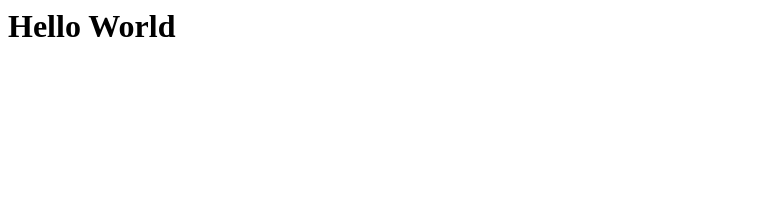
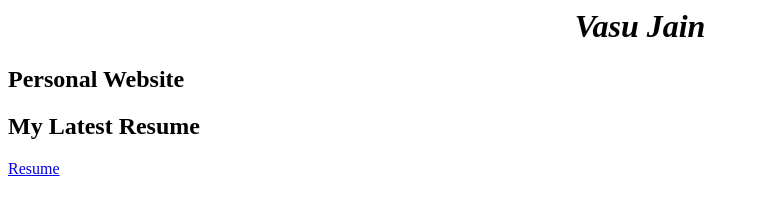
Before and after one commit to vasujan/vasujan.github.io, a plain HTML site: page index.html in a window 1280 px wide. Shown: the whole page, without its empty margins (0-759 px from the left). Drawn offline with Linux system fonts and the light colour scheme.

Commit message:
add: resume

```diff
--- a/index.html
+++ b/index.html
@@ -1,8 +1,25 @@
 <html>
-    <head>
-        <title>
-            Vasu Jain
-        </title>
-    </head>
-    <h1>Hello World</h1>
+<head>
+    <title>
+        Vasu Jain
+    </title>
+    <style>
+        h1.title {
+            font-family: 'Times New Roman', Times, serif;
+            font-style: italic;
+            text-align: center;
+        }
+
+    </style>
+</head>
+<body>
+    <h1 class="title">Vasu Jain</h1>
+    <section>
+        <h2>Personal Website</h2>
+    </section>
+    <section>
+        <h2>My Latest Resume</h2>
+        <a href="Vasu Jain resume.pdf">Resume</a>
+    </section>
+</body>
 </html>
```
Also changed, not shown: 1 other file.
